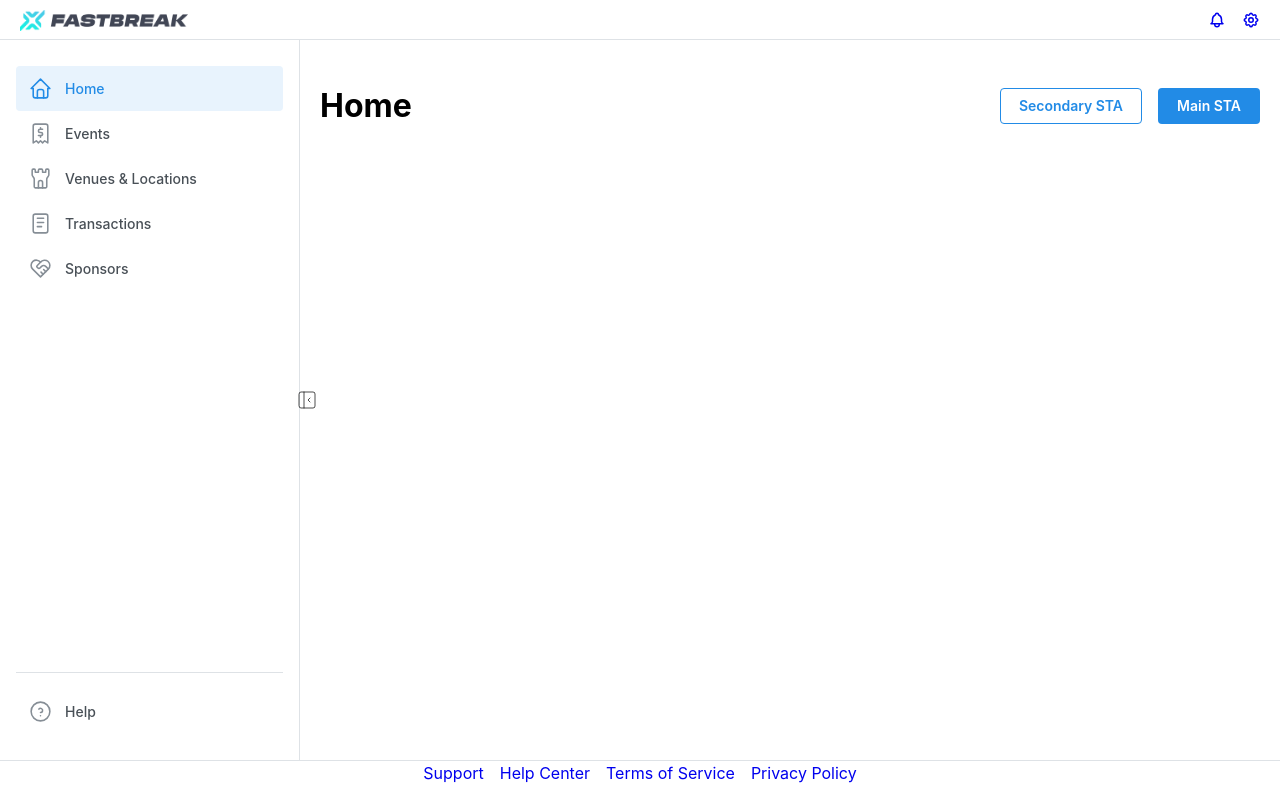
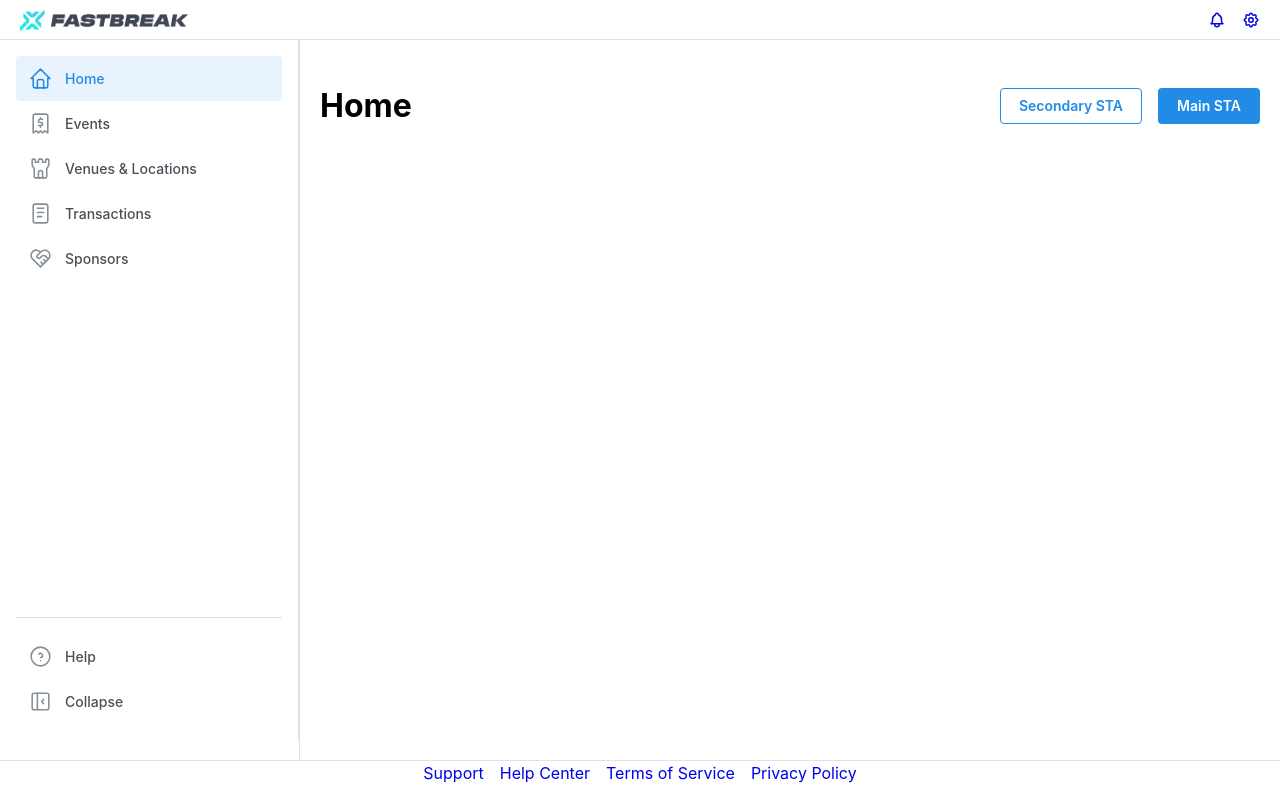
Before and after one commit to dminik/task-manager, a React (Vite) app in the folder FrontEnd/: page / in a window 1280 px wide. Built offline with nearby package versions, Linux system fonts and the light colour scheme.

Commit message:
Added Collapse to NavBar

```diff
--- a/FrontEnd/src/components/MainPage/Layout/Layout.module.css
+++ /dev/null
@@ -1,24 +0,0 @@
-.navbar {
-  transition: width 1.9s ease;
-  display: flex;
-  justify-content: center;
-}
-
-.icon {
-  position: absolute;
-  right: -20px;
-  top: 50%;
-  cursor: pointer;
-  transform: translateY(-50%);
-  transition: transform 0.7s ease;
-}
-
-.icon-rotated {
-  transform: rotate(180deg);
-}
-
-.nav-content {
-  flex: 1;
-  padding-top: 10px;
-  align-items: flex-start;
-}
--- a/FrontEnd/src/components/MainPage/Layout/Layout.tsx
+++ b/FrontEnd/src/components/MainPage/Layout/Layout.tsx
@@ -5,19 +5,18 @@ import { useDisclosure } from '@mantine/hooks';
 import { Footer } from '../Footer/Footer';
 import { Header } from '../Header/Header';
 import { NavLayout } from '../NavBar/NavBar';
-import classes from './Layout.module.css';
+import { useState } from 'react';
 
 export function Layout() {
-  const [mobileOpened, { toggle: toggleMobile }] = useDisclosure();
-  const [desktopOpened, { toggle: toggleDesktop }] = useDisclosure(true);
+  const [collapsed, setCollapsed] = useState(false);
+  const toggleNavbar = () => setCollapsed(!collapsed);
 
   return (
     <AppShell
       header={{ height: 40 }}
       navbar={{
-        width: 300,
+        width: collapsed ? 90 : 300,
         breakpoint: 'sm',
-        collapsed: { mobile: !mobileOpened, desktop: !desktopOpened },
       }}
       footer={{ height: 40 }}
     >
@@ -25,17 +24,8 @@ export function Layout() {
         <Header />
       </AppShell.Header>
 
-      <AppShell.Navbar className={classes.navbar}>
-        <IconLayoutSidebarLeftCollapse
-          onClick={toggleDesktop}
-          size={24}
-          stroke={0.7}
-          className={`${classes.icon} ${!desktopOpened ? classes['icon-rotated'] : ''}`}
-        />
-
-        <div className={classes['nav-content']}>
-          <NavLayout />
-        </div>
+      <AppShell.Navbar>
+        <NavLayout collapsed={collapsed} onToggleNavbar={toggleNavbar} />
       </AppShell.Navbar>
 
       <AppShell.Main>
--- a/FrontEnd/src/components/MainPage/NavBar/NavBar.tsx
+++ b/FrontEnd/src/components/MainPage/NavBar/NavBar.tsx
@@ -1,56 +1,74 @@
-import { useState } from 'react';
+import React, { useState } from 'react';
 import {
   IconHeartHandshake,
   IconHelpCircle,
   IconHome,
+  IconLayoutSidebarLeftCollapse,
   IconNotes,
   IconReceipt2,
   IconTower,
 } from '@tabler/icons-react';
 import { Link } from 'react-router-dom';
-import classes from './NavbarSimple.module.css';
+import classes from './Navbar.module.css';
 
-const data = [
-  { link: '/', label: 'Home', icon: IconHome },
-  { link: '/events', label: 'Events', icon: IconReceipt2 },
-  { link: '/venues', label: 'Venues & Locations', icon: IconTower },
-  { link: '/transactions', label: 'Transactions', icon: IconNotes },
-  { link: '/sponsors', label: 'Sponsors', icon: IconHeartHandshake },
-];
+interface NavLayoutProps {
+  collapsed: boolean;
+  onToggleNavbar: () => void;
+}
 
-export function NavLayout() {
+export function NavLayout({ collapsed, onToggleNavbar }: NavLayoutProps) {
   const [active, setActive] = useState('Home');
 
-  const links = data.map((item) => (
-    <Link
+  const mainLinksData: LinkData[] = [
+    { link: '/', label: 'Home', icon: IconHome },
+    { link: '/events', label: 'Events', icon: IconReceipt2 },
+    { link: '/venues', label: 'Venues & Locations', icon: IconTower },
+    { link: '/transactions', label: 'Transactions', icon: IconNotes },
+    { link: '/sponsors', label: 'Sponsors', icon: IconHeartHandshake },
+  ];
+
+  const bottomLinksData: LinkData[] = [
+    { link: '#', label: 'Help', icon: IconHelpCircle },
+    { link: '#', label: 'Collapse', icon: IconLayoutSidebarLeftCollapse },
+  ];
+
+  interface LinkData {
+    link: string;
+    label: string;
+    icon: React.ForwardRefExoticComponent<any>;
+  }
+
+  function MakeLink(item: LinkData, active: string, setActive: React.Dispatch<React.SetStateAction<string>>, collapsed: boolean) {
+    return <Link
       className={classes.link}
       to={item.link}
       key={item.label}
 
       data-active={item.label === active || undefined}
-      onClick={() => setActive(item.label)}
+      onClick={() => {
+        if (item.label === 'Collapse') {
+          onToggleNavbar();
+        } else {
+          setActive(item.label);
+        }
+      }}
     >
       <item.icon className={classes.linkIcon} stroke={1.5} />
-      <span>{item.label}</span>
-    </Link>
+      {!collapsed && <span>{item.label}</span>}
+    </Link>;
+  }
+
+  const mainLinks = mainLinksData.map((item) => (
+    MakeLink(item, active, setActive, collapsed)
   ));
 
-  const [collapsed, setCollapsed] = useState(false);
-
-  const toggleNavbar = () => {
-    setCollapsed(!collapsed);
-  };
-
+  const bottomLinks = bottomLinksData.map((item) => (
+    MakeLink(item, active, setActive, collapsed)
+  ));
   return (
     <nav className={classes.navbar}>
-      <div className={classes.navbarMain}>{links}</div>
-
-      <div className={classes.footer}>
-        <Link to="#" className={classes.link} >
-          <IconHelpCircle className={classes.linkIcon} stroke={1.5} />
-          <span>Help</span>
-        </Link>
-      </div>
+      <div className={classes.navbarMain}>{mainLinks}</div>
+      <div className={classes.footer}>{bottomLinks}</div>
     </nav>
   );
 }
--- a/FrontEnd/src/components/MainPage/NavBar/NavbarSimple.module.css
+++ b/FrontEnd/src/components/MainPage/NavBar/Navbar.module.css
@@ -1,6 +1,6 @@
 .navbar {
   height: rem(700px);
-  width: rem(300px);
+  /* width: rem(300px); */
   padding: var(--mantine-spacing-md);
   display: flex;
   flex-direction: column;
```
